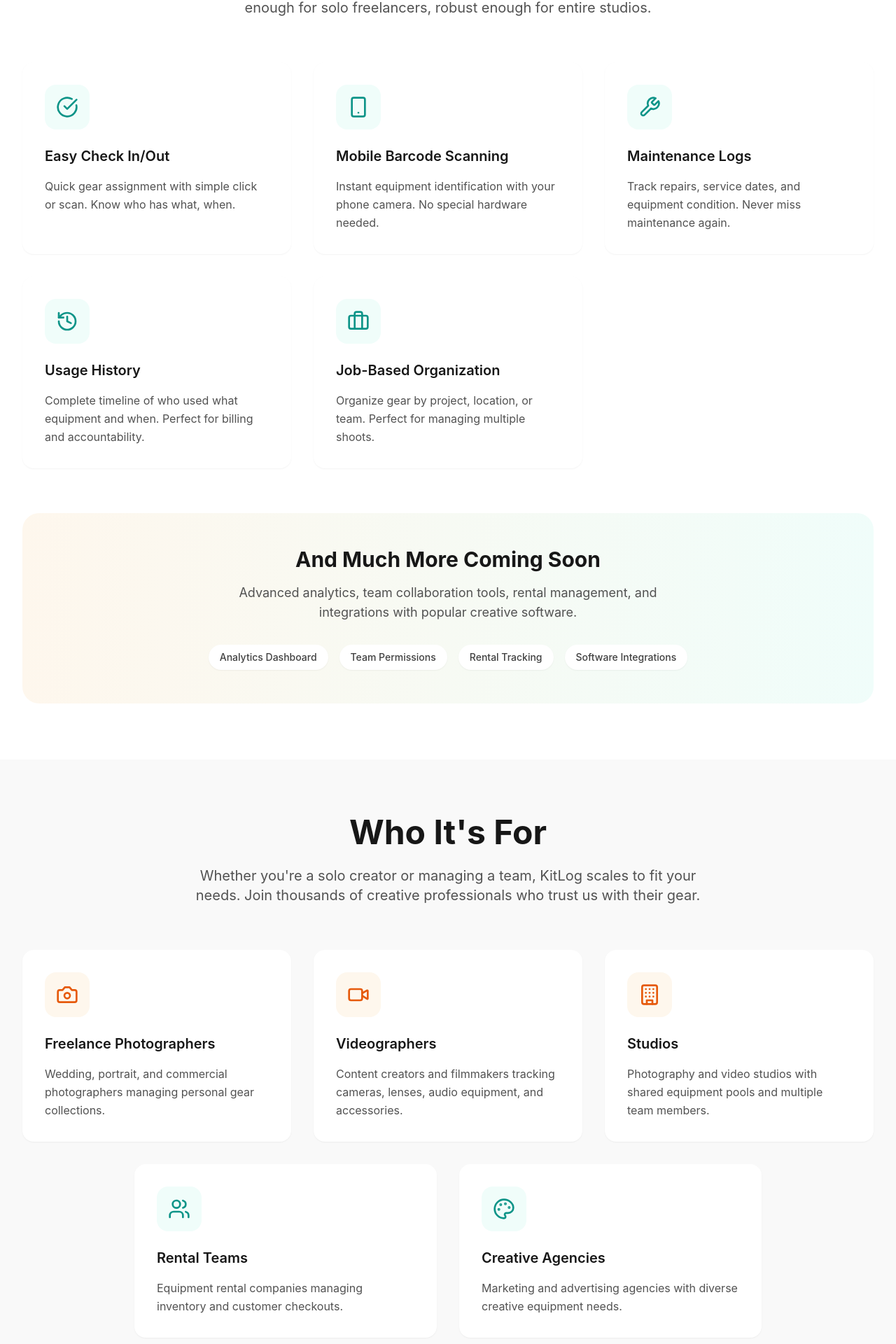
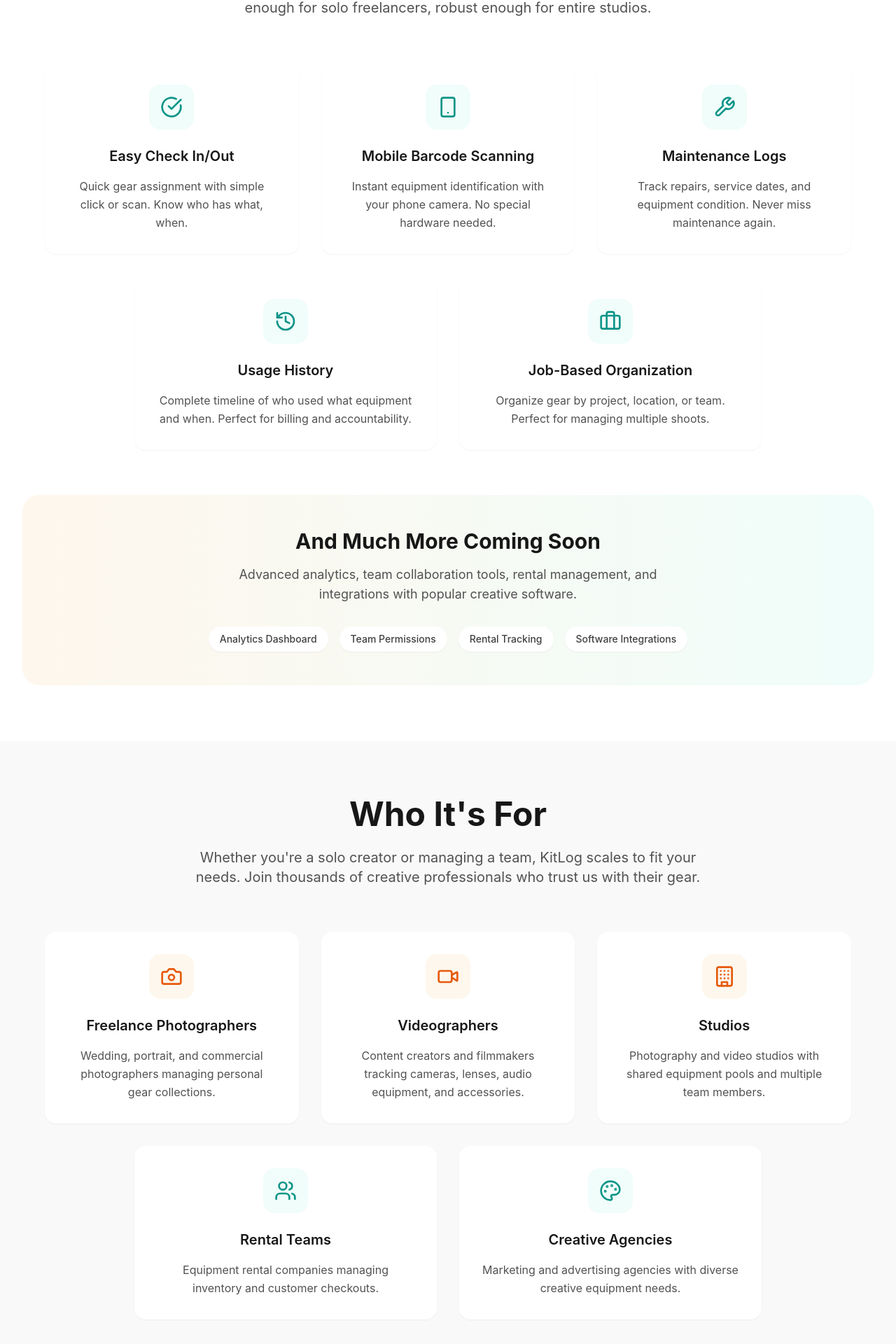
Before and after one commit to Omarmhammouda/kitlog.github.io, a React (Vite) app: page / in a window 1280 px wide. Shown: the part 2153-4073 px from the top of the page at 70% size. Built offline with nearby package versions, Linux system fonts and the light colour scheme.

Commit message:
Update pricing with discount structure and center align features/audience sections

```diff
--- a/src/components/AudienceSection.tsx
+++ b/src/components/AudienceSection.tsx
@@ -31,7 +31,7 @@ const AudienceSection = () => {
   ];
 
   return (
-    <section className="py-20 px-4 sm:px-6 lg:px-8 bg-gray-50">
+    <section className="py-20 px-4 sm:px-6 lg:px-8 bg-gray-50 text-center">
       <div className="max-w-7xl mx-auto">
         <div className="text-center mb-16">
           <h2 className="text-4xl md:text-5xl font-bold text-kitlog-text mb-6">
@@ -43,14 +43,14 @@ const AudienceSection = () => {
           </p>
         </div>
 
-        <div className="grid grid-cols-1 md:grid-cols-2 lg:grid-cols-3 gap-8">
+        <div className="grid grid-cols-1 md:grid-cols-2 lg:grid-cols-3 gap-8 justify-center max-w-6xl mx-auto">
           {audiences.slice(0, 3).map((audience, index) => (
             <div
               key={index}
-              className="bg-white rounded-2xl p-8 shadow-sm hover:shadow-lg transition-all duration-300 group animate-fade-in"
+              className="bg-white rounded-2xl p-8 shadow-sm hover:shadow-lg transition-all duration-300 group animate-fade-in text-center"
               style={{ animationDelay: `${index * 0.1}s` }}
             >
-              <div className="w-16 h-16 bg-orange-50 rounded-2xl mb-6 flex items-center justify-center group-hover:bg-orange-100 transition-colors">
+              <div className="w-16 h-16 bg-orange-50 rounded-2xl mb-6 flex items-center justify-center group-hover:bg-orange-100 transition-colors mx-auto">
                 <audience.icon className="w-8 h-8 text-orange-600" />
               </div>
               <h3 className="text-xl font-semibold text-kitlog-text mb-4">
@@ -63,14 +63,14 @@ const AudienceSection = () => {
           ))}
         </div>
 
-        <div className="grid grid-cols-1 md:grid-cols-2 gap-8 mt-8 max-w-4xl mx-auto">
+        <div className="grid grid-cols-1 md:grid-cols-2 gap-8 mt-8 max-w-4xl mx-auto justify-center">
           {audiences.slice(3).map((audience, index) => (
             <div
               key={index + 3}
-              className="bg-white rounded-2xl p-8 shadow-sm hover:shadow-lg transition-all duration-300 group animate-fade-in"
+              className="bg-white rounded-2xl p-8 shadow-sm hover:shadow-lg transition-all duration-300 group animate-fade-in text-center"
               style={{ animationDelay: `${(index + 3) * 0.1}s` }}
             >
-              <div className="w-16 h-16 bg-teal-50 rounded-2xl mb-6 flex items-center justify-center group-hover:bg-teal-100 transition-colors">
+              <div className="w-16 h-16 bg-teal-50 rounded-2xl mb-6 flex items-center justify-center group-hover:bg-teal-100 transition-colors mx-auto">
                 <audience.icon className="w-8 h-8 text-teal-600" />
               </div>
               <h3 className="text-xl font-semibold text-kitlog-text mb-4">
--- a/src/components/FeaturesSection.tsx
+++ b/src/components/FeaturesSection.tsx
@@ -31,7 +31,7 @@ const FeaturesSection = () => {
   ];
 
   return (
-    <section id="features" className="py-20 px-4 sm:px-6 lg:px-8">
+    <section id="features" className="py-20 px-4 sm:px-6 lg:px-8 text-center">
       <div className="max-w-7xl mx-auto">
         <div className="text-center mb-16">
           <h2 className="text-4xl md:text-5xl font-bold text-kitlog-text mb-6">
@@ -43,14 +43,34 @@ const FeaturesSection = () => {
           </p>
         </div>
 
-        <div className="grid grid-cols-1 md:grid-cols-2 lg:grid-cols-3 gap-8 mb-16">
-          {features.map((feature, index) => (
+        <div className="grid grid-cols-1 md:grid-cols-2 lg:grid-cols-3 gap-8 mb-8 justify-center max-w-6xl mx-auto">
+          {features.slice(0, 3).map((feature, index) => (
             <div
               key={index}
-              className="bg-white rounded-2xl p-8 shadow-sm hover:shadow-xl transition-all duration-300 group cursor-pointer animate-fade-in"
+              className="bg-white rounded-2xl p-8 shadow-sm hover:shadow-xl transition-all duration-300 group cursor-pointer animate-fade-in text-center"
               style={{ animationDelay: `${index * 0.1}s` }}
             >
-              <div className="w-16 h-16 bg-teal-50 rounded-2xl mb-6 flex items-center justify-center group-hover:bg-teal-100 transition-colors">
+              <div className="w-16 h-16 bg-teal-50 rounded-2xl mb-6 flex items-center justify-center group-hover:bg-teal-100 transition-colors mx-auto">
+                <feature.icon className="w-8 h-8 text-teal-600" />
+              </div>
+              <h3 className="text-xl font-semibold text-kitlog-text mb-4">
+                {feature.title}
+              </h3>
+              <p className="text-gray-600 leading-relaxed">
+                {feature.description}
+              </p>
+            </div>
+          ))}
+        </div>
+
+        <div className="grid grid-cols-1 md:grid-cols-2 gap-8 mb-16 justify-center max-w-4xl mx-auto">
+          {features.slice(3).map((feature, index) => (
+            <div
+              key={index + 3}
+              className="bg-white rounded-2xl p-8 shadow-sm hover:shadow-xl transition-all duration-300 group cursor-pointer animate-fade-in text-center"
+              style={{ animationDelay: `${(index + 3) * 0.1}s` }}
+            >
+              <div className="w-16 h-16 bg-teal-50 rounded-2xl mb-6 flex items-center justify-center group-hover:bg-teal-100 transition-colors mx-auto">
                 <feature.icon className="w-8 h-8 text-teal-600" />
               </div>
               <h3 className="text-xl font-semibold text-kitlog-text mb-4">
--- a/src/components/PricingSection.tsx
+++ b/src/components/PricingSection.tsx
@@ -16,6 +16,7 @@ const PricingSection = () => {
     {
       name: "Pro",
       price: "$15/month",
+      discount: "$7.50/month",
       description: "Ideal for freelancers and small teams",
       features: [
         "Unlimited gear",
@@ -29,6 +30,7 @@ const PricingSection = () => {
     {
       name: "Team",
       price: "$49/month",
+      discount: "$29/month",
       description: "For growing creative teams",
       features: [
         "10+ users",
@@ -85,7 +87,16 @@ const PricingSection = () => {
 
               <div className="text-center mb-8">
                 <h3 className="text-xl font-semibold text-gray-900 mb-2">{plan.name}</h3>
-                <div className="text-3xl font-light text-orange mb-2">{plan.price}</div>
+                <div className="text-3xl font-light text-orange mb-2">
+                  {plan.discount ? (
+                    <div className="flex flex-col items-center">
+                      <span className="line-through text-gray-400 text-2xl">{plan.price}</span>
+                      <span className="text-orange">{plan.discount}</span>
+                    </div>
+                  ) : (
+                    plan.price
+                  )}
+                </div>
                 <p className="text-gray-500 text-sm">{plan.description}</p>
               </div>
 
@@ -102,8 +113,11 @@ const PricingSection = () => {
         </div>
 
         <div className="text-center mt-12">
+        <p className="text-gray-500 mb-4 font-normal">
+            All plans include a 14-day free trial. No credit card required.
+          </p>
           <p className="text-gray-500 mb-4 font-normal">
-            All plans include a 14-day free trial. No credit card required.
+        🎉 These special prices are only available to early adopters who sign up through the beta waitlist. 🎉
           </p>
           <div className="flex flex-wrap justify-center gap-8 text-sm text-gray-400">
             <span>✓ Cancel anytime</span>
```
